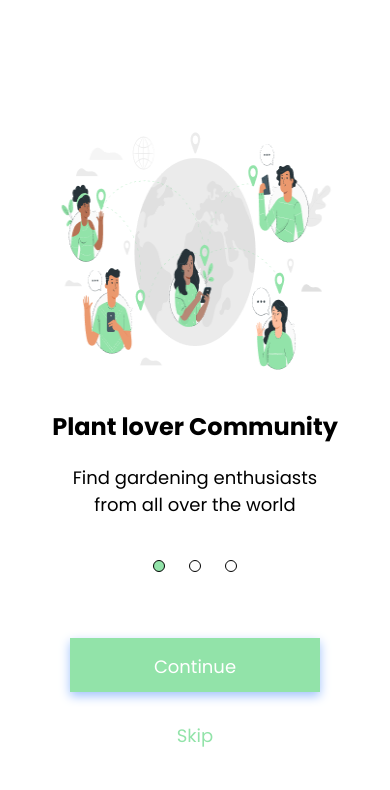
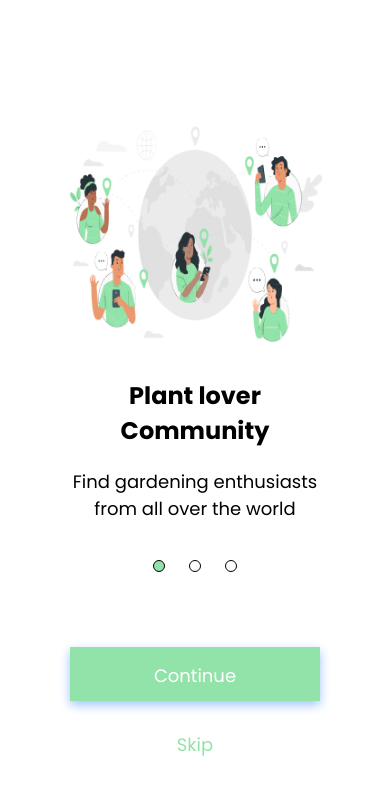
Before and after one commit to matheusvleite/onboarding-compass, a plain HTML site: page index.html in a window 390 px wide. Drawn offline with Linux system fonts and the light colour scheme.

Commit message:
updating responsiveness

```diff
--- a/styled/style.css
+++ b/styled/style.css
@@ -15,7 +15,7 @@ body {
 }
 
 .card {
-    width: 405px;
+    max-width: 405px;
     height: 800px;
     display: none;
     flex-direction: column;
@@ -24,14 +24,9 @@ body {
 }
 
 .content {
-    width: 282px;
+    max-width: 282px;
     margin: 0 auto;
-}
-
-.content img {
-    width: 300px;
-    height: 300px;
-    margin: 0 auto;
+    padding: 5px;
 }
 
 .card h2 {
@@ -104,11 +99,8 @@ body {
 }
 
 @media (max-width:450px) {
-    .card, .content {
-        width: 290px;
-    }
     .content img {
-        width: 290px;
+        width: 100%;
     }
     .buttons label {
         width: 250px;
```
